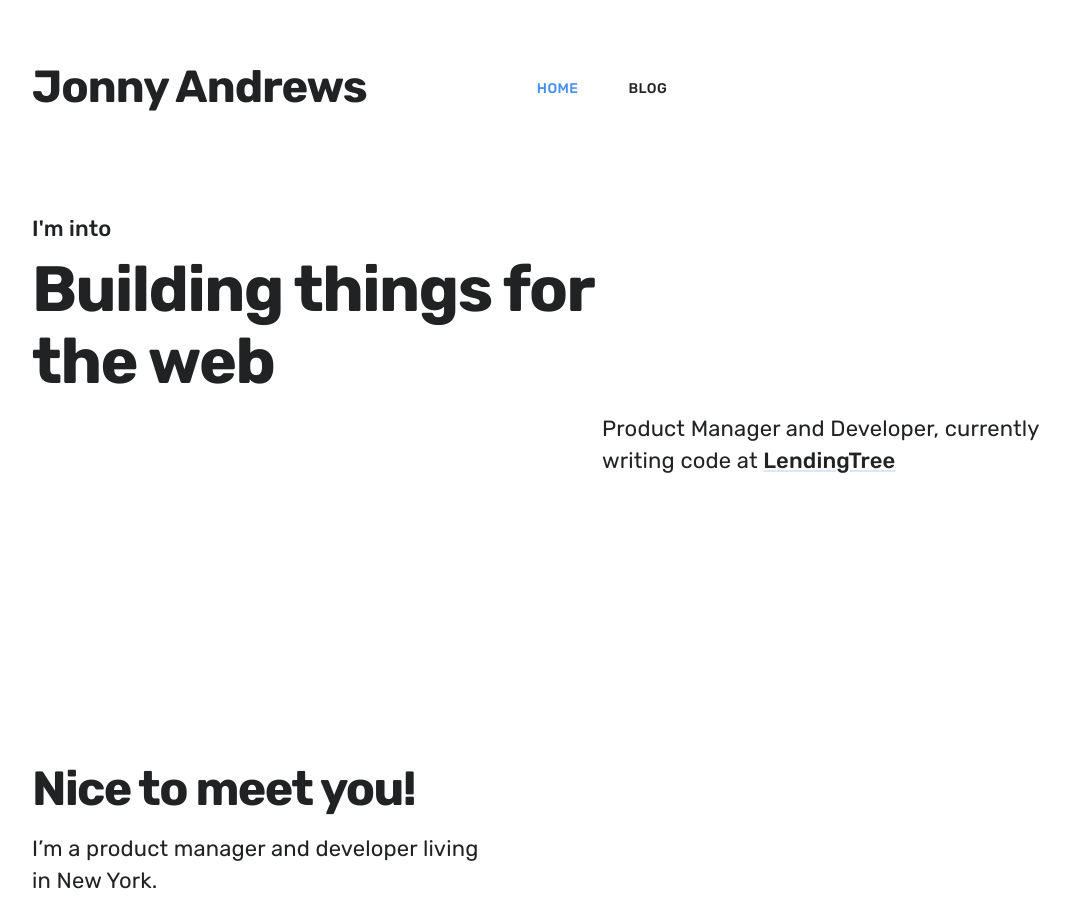
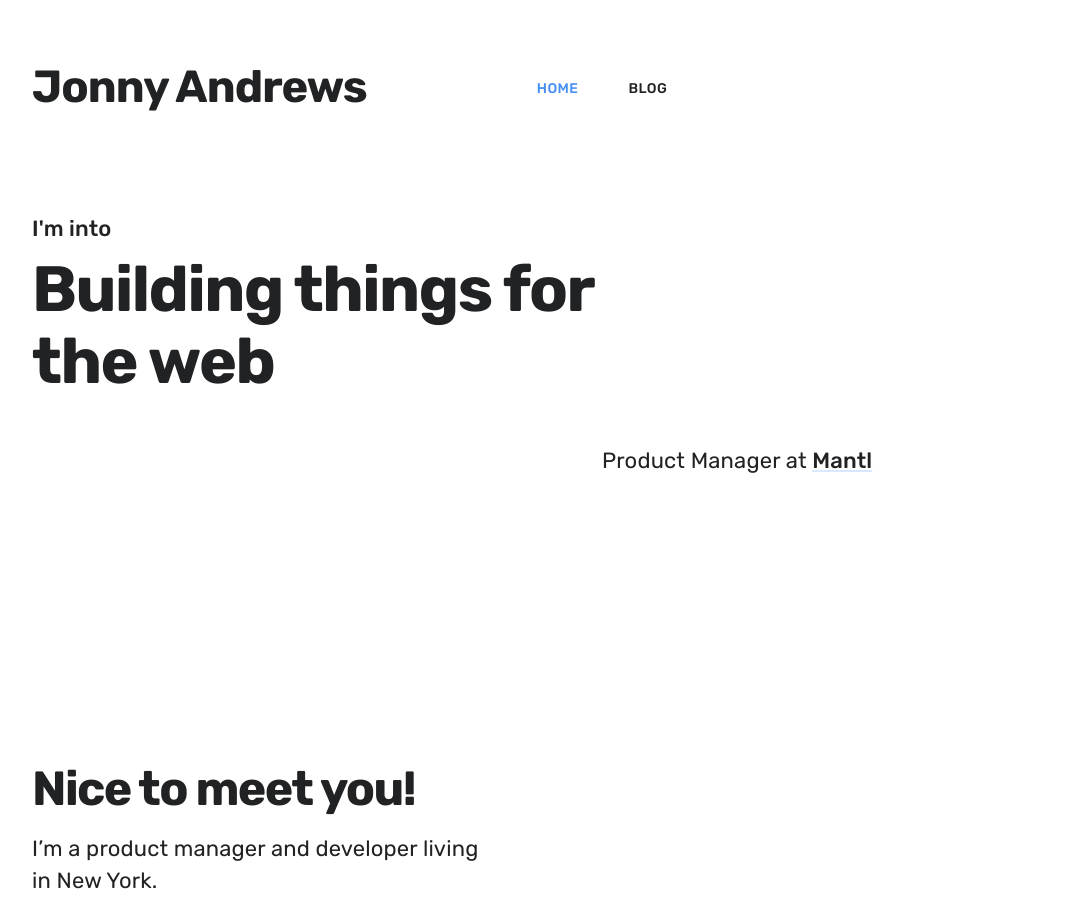
Before and after one commit to jonathanandrewsuk/jonathanandrewsuk.github.io, a Jekyll site: the page built from index.html, in a window 1280 px wide and 900 px high. Shown: the whole window, without its empty margins (38-1108 px from the left). Built offline with Jekyll 4.4.1, drawn with Linux system fonts in a browser that asks for light colours; nearby versions of some CDN libraries.

Commit message:
Update index.html

```diff
--- a/index.html
+++ b/index.html
@@ -21,7 +21,7 @@
 
 			<p class="intro subtitle--light">
 <!-- 				{{ page.description }} -->
-				Product Manager and Developer, currently writing code at <a href="https://www.lendingtree.com/" target="_blank"> LendingTree </a>
+				Product Manager at <a href="https://www.mantl.com/" target="_blank"> Mantl </a>
 <!-- 				<a href="#" class="hero__cta button--fill contact-trigger js-contact">Get In Touch</a> -->
 			</p>
 		</div>
```
